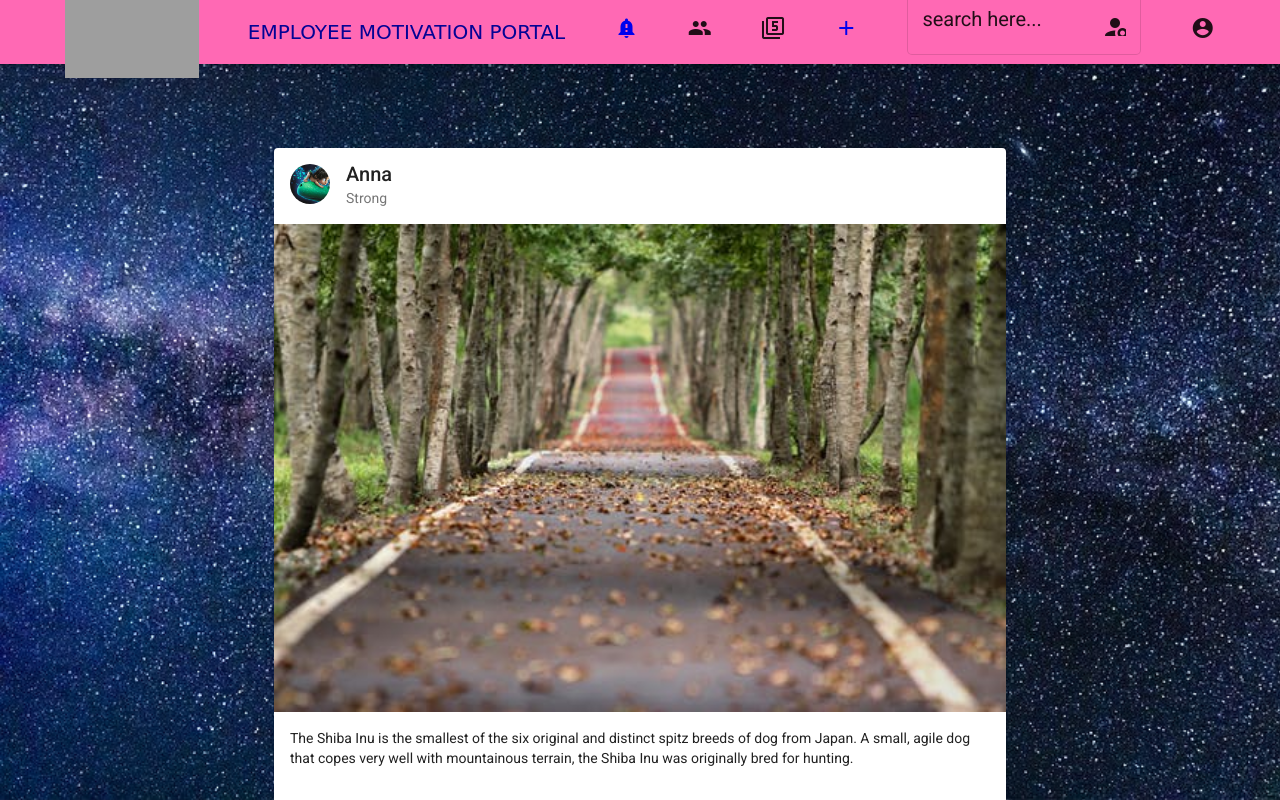
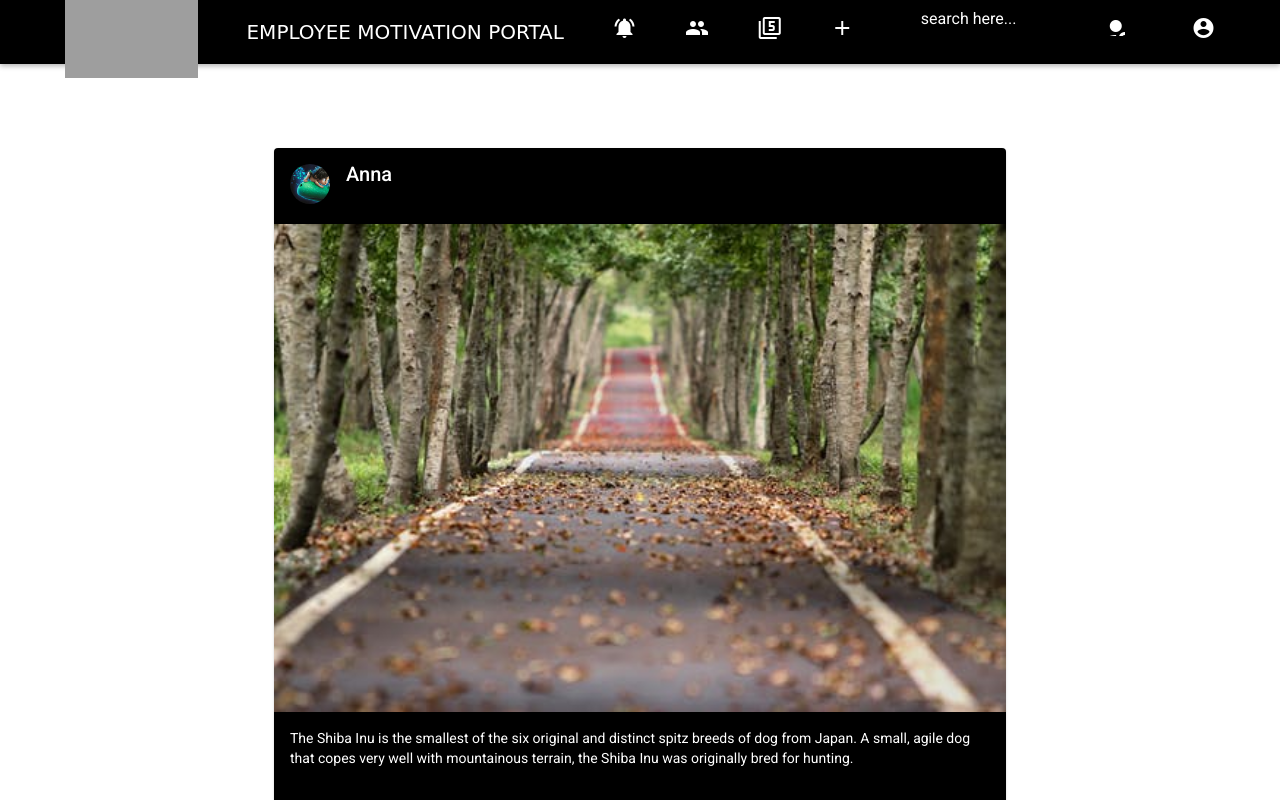
Before and after one commit to manmathk/EMP, an Angular app: page / in a window 1280 px wide. Shown: the top 800 px of the page. Built offline with nearby package versions, Linux system fonts and the light colour scheme; grey boxes are pictures that could not be loaded.

Commit message:
css changes

```diff
--- a/src/app/app.component.html
+++ b/src/app/app.component.html
@@ -10,9 +10,9 @@
       </nav>
       <span class="parent-menu-text"> EMPLOYEE MOTIVATION PORTAL </span>
       <nav>
-        <a routerLink='notification'>
-          <span class="material-icons">notification_important</span>
-        </a>
+        <span class="material-icons">
+          notifications_active
+          </span>
       </nav>
       <nav>
         <a>
@@ -29,9 +29,9 @@
           <span class="material-icons">add</span>
         </a>
       </nav>
-      <div class="search">
+      <div class="material-icons">
         <mat-form-field appearance="outline">
-          <mat-label>search here...</mat-label>
+          <mat-label class="search-label">search here...</mat-label>
           <input matInput placeholder="Placeholder">
           <mat-icon matSuffix>person_search</mat-icon>
         </mat-form-field>
--- a/src/app/app.component.scss
+++ b/src/app/app.component.scss
@@ -10,11 +10,17 @@
     box-shadow: 0 2px 5px 0 rgba(0,0,0,.3);
   }
 .mat-toolbar-row{
-  background-color:hotpink;
+  background-color:black;
 }
 .parent-menu-text{
-  color:rgb(3, 3, 148);
+  color:white;
   text-align: center;
   font-family: "Comic Sans MS", cursive, sans-serif	;
   ;
 }
+.material-icons{
+  color: white;
+}
+.search-label{
+  font-size: 16px;
+}
--- a/src/app/components/home/home.component.html
+++ b/src/app/components/home/home.component.html
@@ -1,4 +1,4 @@
-<mat-list fxLayout="column" fxLayoutAlign="space-around center">
+<mat-list class="post" fxLayout="column" fxLayoutAlign="space-around center">
     <mat-card class="example-card" *ngFor="let item of studentList">
         <mat-card-header>
             <div mat-card-avatar class="example-header-image"></div>
--- a/src/app/components/home/home.component.scss
+++ b/src/app/components/home/home.component.scss
@@ -11,3 +11,7 @@
 .example-full-width {
   width: 100%;
 }
+.example-card{
+  background-color: black;
+  color: white;
+}
--- a/src/styles.scss
+++ b/src/styles.scss
@@ -4,6 +4,6 @@ html, body { height: 100%; }
 body {
     margin: 0;
     font-family: Roboto, "Helvetica Neue", sans-serif;
-    background-image: url('src/assets/images/bg.jpg');
+    // background-image: url('src/assets/images/bg.jpg');
     background-size: cover;
 }
```
